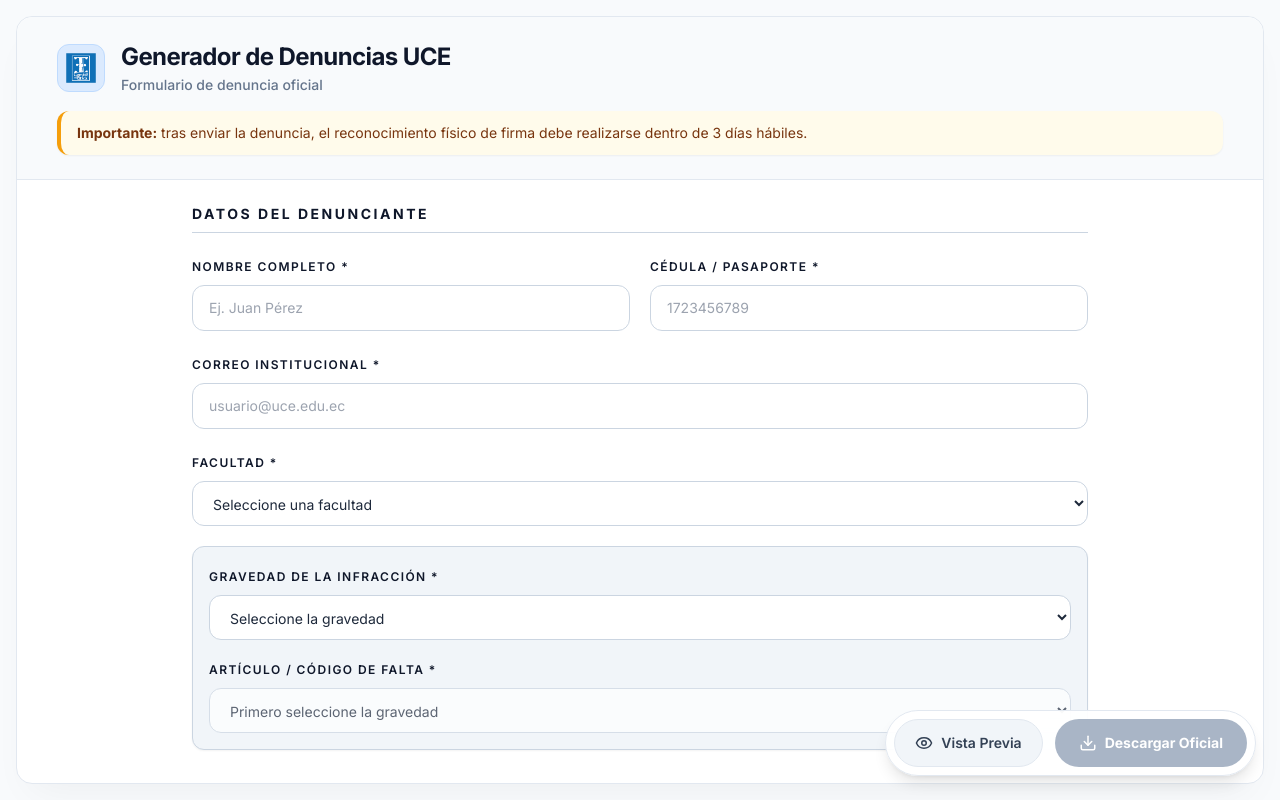
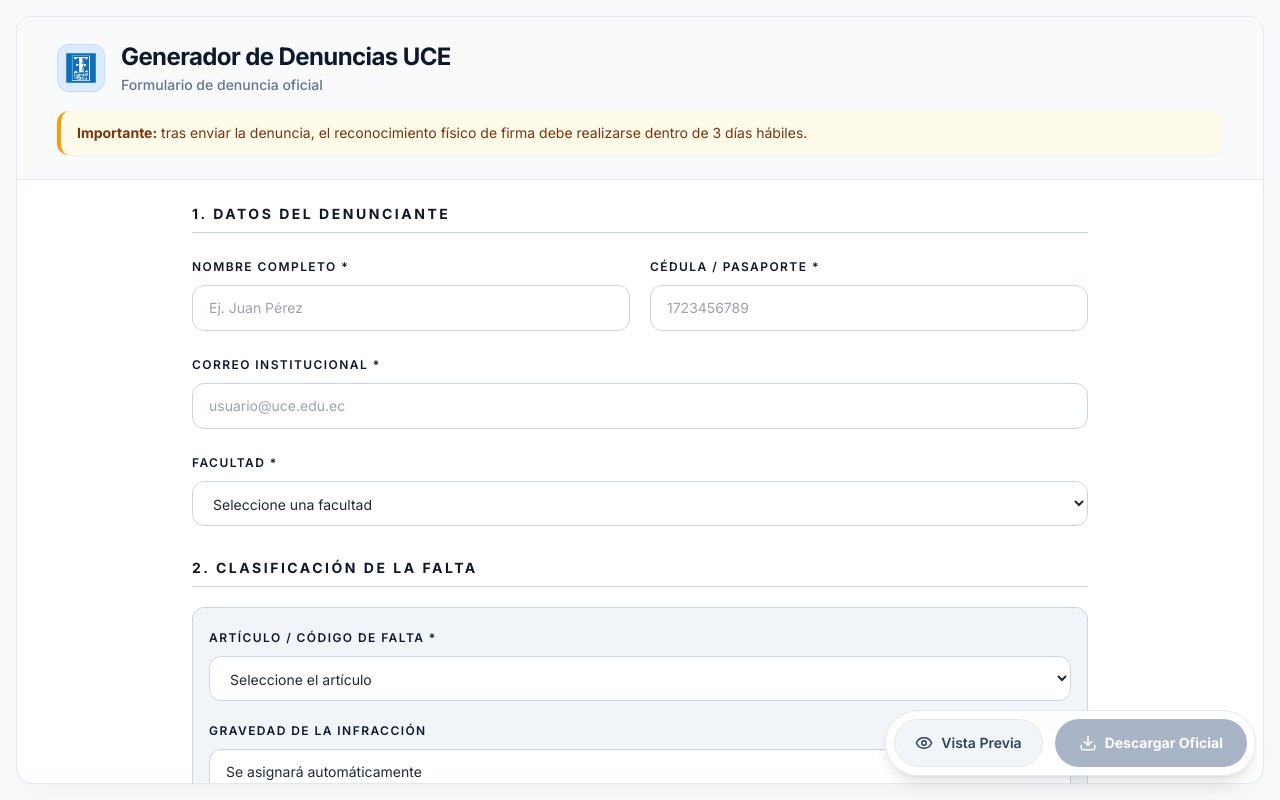
Before and after one commit to aatituanau/Anonymous-Reports, a React (Vite) app: page / in a window 1280 px wide. Built offline with nearby package versions, Linux system fonts and the light colour scheme.

Commit message:
feat: implement multi-step complaint report form with dynamic validation and PDF generation support

```diff
--- a/src/App.jsx
+++ b/src/App.jsx
@@ -22,6 +22,7 @@
   nombreDenunciado: "",
   calidadDenunciado: "",
   descripcionHechos: "",
+  medidasReparacion: "",
   diligencias: "",
   adjuntos: [],
   aceptaTerminos: false,
--- a/src/components/ComplaintForm.jsx
+++ b/src/components/ComplaintForm.jsx
@@ -1,4 +1,4 @@
-import { ShieldCheck } from "lucide-react";
+import { ShieldCheck, Info } from "lucide-react";
 import {APP_TITLE} from "../config";
 import SelectorGravedad from "./SelectorGravedad";
 import FormSection from "./form/FormSection";
@@ -54,7 +54,7 @@
       <div className="flex-1 overflow-y-auto overscroll-contain px-4 py-6 lg:px-8 custom-scrollbar">
         <form className="mx-auto flex w-full max-w-4xl flex-col gap-8 pb-16">
           <div>
-            <FormSection title="Datos del Denunciante">
+            <FormSection title="1. Datos del Denunciante">
               <div className="grid gap-5 md:grid-cols-2">
                 <TextField
                   label="Nombre completo *"
@@ -103,8 +103,11 @@
                   </option>
                 ))}
               </SelectField>
+            </FormSection>
+          </div>
 
-              <div className="md:col-span-2 mt-2">
+          <div>
+            <FormSection title="2. Clasificación de la Falta">
               <SelectorGravedad
                 inputClassName={inputClassName}
                 onSelectionChange={onGravedadChange}
@@ -117,14 +120,19 @@
                   <FieldError message={errors.articuloFalta} />
                 </div>
               ) : null}
-              </div>
             </FormSection>
           </div>
 
           <div>
-            <FormSection title="Datos del Denunciado">
+            <FormSection title="3. Relación de los Hechos">
+              <div className="mb-6 grid gap-5 md:grid-cols-2 p-5 bg-slate-50 border border-slate-200 rounded-xl">
+                <div className="md:col-span-2">
+                  <h3 className="text-sm font-bold text-slate-700 uppercase tracking-wide border-b border-slate-200 pb-2 mb-4">
+                    Identificación del Presunto Infractor
+                  </h3>
+                </div>
                 <TextField
-                label="Nombre del presunto infractor *"
+                  label="Nombre del denunciado *"
                   name="nombreDenunciado"
                   value={formData.nombreDenunciado}
                   onChange={onChange}
@@ -148,13 +156,10 @@
                   <option value="empleado">Empleado</option>
                   <option value="trabajador">Trabajador</option>
                 </SelectField>
-            </FormSection>
               </div>
 
-          <div>
-            <FormSection title="Relación de los Hechos">
               <TextAreaField
-                label="Descripción detallada *"
+                label="Descripción detallada de los hechos *"
                 name="descripcionHechos"
                 value={formData.descripcionHechos}
                 onChange={onChange}
@@ -162,15 +167,56 @@
                 error={errors.descripcionHechos}
                 className={inputClassName + " min-h-[200px] resize-y"}
               />
+            </FormSection>
+          </div>
 
-              <div className="mt-4 p-4 bg-slate-50 rounded-xl border border-slate-200">
+          <div>
+            <FormSection title="4. Medidas de Reparación">
+              <div className="mb-5 flex gap-3 rounded-xl border border-blue-200 bg-blue-50/50 p-4">
+                <Info className="mt-0.5 h-5 w-5 shrink-0 text-blue-600" />
+                <div className="text-sm text-blue-900 w-full">
+                  <p className="font-bold mb-2">Guía Legal - Sección V: De las Medidas de Reparación</p>
+                  <div className="max-h-64 overflow-y-auto pr-2 custom-scrollbar space-y-3 text-[13px] leading-relaxed">
+                    <p>
+                      <strong>Art. 54.- Finalidad. -</strong> En caso de declararse la vulneración de derechos a través de la determinación de responsabilidad, debido al cometimiento de algún tipo de falta, se ordenará la reparación integral por el daño inmaterial. La reparación integral procurará que la persona o personas titulares del derecho violado gocen y disfruten el derecho de la manera más adecuada posible y que se restablezca a la situación anterior a la violación.
+                    </p>
+                    <p>
+                      <strong>Art. 55.- Tipos de medidas de reparación. -</strong> Las medidas de reparación integral que se podrán solicitar serán las siguientes:
+                      <br/>a) Satisfacción: publicación o difusión de la resolución, acto público de reconocimiento de responsabilidad, medidas de conmemoración de las víctimas y/o los hechos, medidas de carácter artístico, entre otras.
+                      <br/>b) Garantías de no repetición: procesos de capacitación y/o sensibilización, campañas de prevención de vulneración de derechos, reformas de resoluciones, normativas o protocolos.
+                      <br/>c) Rehabilitación: este tipo de medidas podrá ser médica (para daños físicos que afecten a la integridad y/o salud), psicológica (daños psíquicos o morales), social (cuando se requiera intervención y trabajo con un curso o colectivo que se relacione a las afectaciones) y académica (cuando los daños hayan causado detrimento en la carrera académica de la víctima).
+                      <br/>d) Restitución: podrá ser carácter simbólico inmaterial. Y en el ámbito académico: corrección de notas, promoción, matrículas, titulación.
+                    </p>
+                    <p>
+                      <strong>Art. 56.- Implementación de las medidas. -</strong> El Tribunal de Honor, la CEAD y el HCU cuando emitan una resolución con responsabilidad por el cometimiento de una falta, deberán establecer las medidas de reparación que se otorgan en cada caso y las entidades universitarias obligadas a cumplirlas. Las medidas de reparación, que serán simbólicas e inmateriales, no son responsabilidad exclusiva de la o las personas que cometen una falta, ya que, bajo el principio de corresponsabilidad, toda la comunidad universitaria debe estar involucrada en restituir los derechos conculcados.
+                    </p>
+                    <p>
+                      <strong>Art. 57.- Seguimiento. -</strong> El Comité de Ética será la entidad encargada de dar seguimiento de la ejecución de las medidas de reparación. En el caso de incumplimiento del acta o resoluciones y de las medidas de reparación, remitirá un informe al HCU para que se emita un dictamen de obligatoriedad de cumplimiento de los acuerdos y medidas de reparación.
+                    </p>
+                  </div>
+                </div>
+              </div>
+
+              <TextAreaField
+                label="¿Qué medidas de reparación solicita? *"
+                name="medidasReparacion"
+                value={formData.medidasReparacion}
+                onChange={onChange}
+                placeholder="Basándose en la guía legal (Art. 55), redacte aquí su petición de medidas de reparación..."
+                error={errors.medidasReparacion}
+                className={inputClassName + " min-h-[120px] resize-y"}
+              />
+            </FormSection>
+          </div>
+
+          <div>
+            <div className="p-4 bg-slate-50 rounded-xl border border-slate-200">
               <TermsBlock
                 checked={formData.aceptaTerminos}
                 onChange={onChange}
                 error={errors.aceptaTerminos}
               />
             </div>
-            </FormSection>
           </div>
         </form>
       </div>
--- a/src/components/SelectorGravedad.jsx
+++ b/src/components/SelectorGravedad.jsx
@@ -2,89 +2,85 @@
 
 const catalogoFaltas = {
   leve: [
-    {
-      codigo: "Art. 23",
-      descripcion:
-        "Llegar tarde de forma reiterada a actividades académicas sin justificación.",
-    },
-    {
-      codigo: "Art. 24",
-      descripcion:
-        "Incumplir la entrega de un trabajo asignado dentro del plazo establecido.",
-    },
-    {
-      codigo: "Art. 25",
-      descripcion:
-        "Utilizar lenguaje inapropiado o irrespetuoso en espacios institucionales.",
-    },
+    { codigo: "Art. 23 lit. a", descripcion: "No emitir rúbrica, de parte del docente, para la pronta recalificación de trabajos, exámenes y otros tipos de evaluaciones solicitados por el estudiante;" },
+    { codigo: "Art. 23 lit. b", descripcion: "Faltar a los procesos electorales universitarios, reglamentariamente convocados sin la debida justificación;" },
+    { codigo: "Art. 23 lit. c", descripcion: "Incurrir en conductas académicas inapropiadas en las tareas académicas o de evaluación; estos casos serán resueltos por el profesor;" },
+    { codigo: "Art. 23 lit. d", descripcion: "Usar los símbolos universitarios para fraude, ventas, promoción comercial o prácticas engañosas;" },
+    { codigo: "Art. 23 lit. e", descripcion: "Aplicar y receptar evaluaciones fuera de los predios universitarios sin la respectiva autorización del Director de Carrera;" },
+    { codigo: "Art. 23 lit. f", descripcion: "Incumplir las actividades académicas previstas en la ficha de asignación de carga horaria sin la debida justificación;" },
+    { codigo: "Art. 23 lit. g", descripcion: "No entregar las evaluaciones y/o demorar la entrega de calificaciones, fuera de la fecha del calendario académico;" },
+    { codigo: "Art. 23 lit. h", descripcion: "No asistir por parte del docente a más del diez por ciento de sus horas clases en un mes y las actividades programadas para el período académico, sin la debida justificación o licencia reglamentariamente concedida; y" },
+    { codigo: "Art. 23 lit. i", descripcion: "Todas las que no estén encuadradas como faltas graves y/o muy graves determinadas en el Reglamento del Código de Ética." },
   ],
   grave: [
-    {
-      codigo: "Art. 31",
-      descripcion:
-        "Suplantar la identidad de otra persona en una actividad académica o administrativa.",
-    },
-    {
-      codigo: "Art. 32",
-      descripcion:
-        "Alterar o falsificar documentos, registros o evidencias institucionales.",
-    },
-    {
-      codigo: "Art. 33",
-      descripcion:
-        "Acosar, intimidar o ejercer hostigamiento verbal dentro de la universidad.",
-    },
+    { codigo: "Art. 24 lit. a", descripcion: "Obstaculizar o interferir mediante acciones violentas en el normal desenvolvimiento de las actividades académicas, culturales y deportivas de la institución;" },
+    { codigo: "Art. 24 lit. b", descripcion: "Ofenderse recíprocamente u ofender a los miembros de la comunidad universitaria o atentar contra los intereses de la Universidad Central del Ecuador;" },
+    { codigo: "Art. 24 lit. c", descripcion: "No acatar la designación para la conformación del Tribunal de Honor;" },
+    { codigo: "Art. 24 lit. d", descripcion: "Atentar contra la institucionalidad y la autonomía universitaria; pasquines, mal uso de redes sociales, entre otros;" },
+    { codigo: "Art. 24 lit. e", descripcion: "Utilizar los bienes, espacios físicos, y recursos institucionales para actividades de carácter comercial sin previa autorización;" },
+    { codigo: "Art. 24 lit. f", descripcion: "No cumplir con los principios y disposiciones contenidas en el ordenamiento jurídico ecuatoriano, el presente estatuto o la normativa interna de la Universidad Central del Ecuador" },
+    { codigo: "Art. 24 lit. g", descripcion: "Obligar a los estudiantes a participar en manifestaciones políticas partidistas a cambio de beneficios académicos;" },
+    { codigo: "Art. 24 lit. h", descripcion: "Incumplir sin justificación con las comisiones asignadas por las autoridades universitarias;" },
+    { codigo: "Art. 24 lit. i", descripcion: "Obligar a organizar y participar en paseos y programas sociales e estudiantiles;" },
+    { codigo: "Art. 24 lit. j", descripcion: "Organizar giras estudiantiles sin justificación académica y sin autorización del Decanato;" },
+    { codigo: "Art. 24 lit. k", descripcion: "Cambiar la carga de horas clases y aprendizaje práctico experimental, sin la debida autorización del Director de Carrera;" },
+    { codigo: "Art. 24 lit. l", descripcion: "Vender o entregar textos o materiales de cualquier tipo para el desarrollo de las actividades académicas curriculares y extra curriculares a cambio de beneficios de cualquier naturaleza; y," },
+    { codigo: "Art. 24 lit. m", descripcion: "Inducir a votar por chantaje para beneficios personales, políticos o partidistas." },
   ],
   muy_grave: [
-    {
-      codigo: "Art. 41",
-      descripcion:
-        "Ejercer agresión física contra miembros de la comunidad universitaria.",
-    },
-    {
-      codigo: "Art. 42",
-      descripcion:
-        "Cometer actos de discriminación grave por razón de género, origen o condición.",
-    },
-    {
-      codigo: "Art. 43",
-      descripcion:
-        "Presentar, divulgar o encubrir conductas que comprometan seriamente la integridad institucional.",
-    },
+    { codigo: "Art. 25 lit. a", descripcion: "Cometer cualquier acto de violencia de hecho o de palabra contra cualquier miembro de la comunidad educativa, autoridades, ciudadanos y colectivos sociales;" },
+    { codigo: "Art. 25 lit. b", descripcion: "No excusarse de la conformación del Tribunal de Honor cuando se presentan los impedimentos señalados en este Estatuto;" },
+    { codigo: "Art. 25 lit. c", descripcion: "Incurrir en actos u omisiones de violencia de género, psicológica o sexual, que se traducen en conductas abusivas dirigidas a perseguir, chantajear e intimidar con el propósito o efecto de crear un entorno de desigualdad, ofensivo, humillante, hostil o vergonzoso para la victima;" },
+    { codigo: "Art. 25 lit. d", descripcion: "Incurrir en acoso tipificado en la Ley y en el Código de Ética;" },
+    { codigo: "Art. 25 lit. e", descripcion: "Cometer fraude académico conforme a los señalado en el Reglamento de Régimen Académico;" },
+    { codigo: "Art. 25 lit. f", descripcion: "Recibir coimas o exigir cobros a los estudiantes; y," },
+    { codigo: "Art. 25 lit. g", descripcion: "Deteriorar o destruir en forma voluntaria las instalaciones institucionales y los bienes públicos" },
   ],
+};
+
+const gravedadLabels = {
+  leve: "Leve",
+  grave: "Grave",
+  muy_grave: "Muy grave"
 };
 
 export default function SelectorGravedad({onSelectionChange, inputClassName, errorGravedad, errorArticulo}) {
   const [gravedad, setGravedad] = useState("");
   const [articulo, setArticulo] = useState("");
 
-  const articulosDisponibles = gravedad ? catalogoFaltas[gravedad] || [] : [];
+  const handleArticuloChange = (event) => {
+    const nuevoArticulo = event.target.value;
+    setArticulo(nuevoArticulo);
 
-  const handleGravedadChange = (event) => {
-    const nuevaGravedad = event.target.value;
+    if (!nuevoArticulo) {
+      setGravedad("");
+      onSelectionChange?.({
+        gravedad: "",
+        articulo: "",
+        descripcionArticulo: "",
+      });
+      return;
+    }
 
-    setGravedad(nuevaGravedad);
-    setArticulo("");
+    // Buscar a qué gravedad pertenece el artículo seleccionado
+    let gravedadEncontrada = "";
+    let descripcionEncontrada = "";
+
+    for (const [keyGravedad, faltas] of Object.entries(catalogoFaltas)) {
+      const falta = faltas.find(f => f.codigo === nuevoArticulo);
+      if (falta) {
+        gravedadEncontrada = keyGravedad;
+        descripcionEncontrada = falta.descripcion;
+        break;
+      }
+    }
+
+    setGravedad(gravedadEncontrada);
 
     onSelectionChange?.({
-      gravedad: nuevaGravedad,
-      articulo: "",
-      descripcionArticulo: "",
-    });
-  };
-
-  const handleArticuloChange = (event) => {
-    const nuevoArticulo = event.target.value;
-    const faltaSeleccionada = articulosDisponibles.find(
-      (falta) => falta.codigo === nuevoArticulo,
-    );
-
-    setArticulo(nuevoArticulo);
-
-    onSelectionChange?.({
-      gravedad,
+      gravedad: gravedadEncontrada,
       articulo: nuevoArticulo,
-      descripcionArticulo: faltaSeleccionada?.descripcion || "",
+      descripcionArticulo: descripcionEncontrada,
     });
   };
 
@@ -92,50 +88,51 @@
     <div className="space-y-4 rounded-xl border border-outline-variant bg-surface-container p-4 shadow-sm">
       <div className="space-y-2">
         <label className="text-xs font-semibold uppercase tracking-[0.12em] text-primary">
-          Gravedad de la infracción *
+          Artículo / Código de falta *
         </label>
         <select
-          className={`${inputClassName} ${errorGravedad ? '!border-red-500 !ring-red-500/20' : ''}`}
-          name="gravedad"
-          onChange={handleGravedadChange}
-          value={gravedad}
+          className={`${inputClassName} ${errorArticulo ? '!border-red-500 !ring-red-500/20' : ''}`}
+          name="articulo"
+          onChange={handleArticuloChange}
+          value={articulo}
         >
-          <option value="">Seleccione la gravedad</option>
-          <option value="leve">Leve</option>
-          <option value="grave">Grave</option>
-          <option value="muy_grave">Muy grave</option>
+          <option value="">Seleccione el artículo</option>
+          <optgroup label="Faltas Leves (Art. 23)">
+            {catalogoFaltas.leve.map((falta) => (
+              <option key={falta.codigo} value={falta.codigo}>
+                {falta.codigo} - {falta.descripcion.substring(0, 80)}...
+              </option>
+            ))}
+          </optgroup>
+          <optgroup label="Faltas Graves (Art. 24)">
+            {catalogoFaltas.grave.map((falta) => (
+              <option key={falta.codigo} value={falta.codigo}>
+                {falta.codigo} - {falta.descripcion.substring(0, 80)}...
+              </option>
+            ))}
+          </optgroup>
+          <optgroup label="Faltas Muy Graves (Art. 25)">
+            {catalogoFaltas.muy_grave.map((falta) => (
+              <option key={falta.codigo} value={falta.codigo}>
+                {falta.codigo} - {falta.descripcion.substring(0, 80)}...
+              </option>
+            ))}
+          </optgroup>
         </select>
       </div>
 
       <div className="space-y-2">
         <label className="text-xs font-semibold uppercase tracking-[0.12em] text-primary">
-          Artículo / Código de falta *
+          Gravedad de la infracción
         </label>
-        <select
-          className={`${inputClassName} ${errorArticulo ? '!border-red-500 !ring-red-500/20' : ''}`}
-          disabled={!gravedad}
-          name="articulo"
-          onChange={handleArticuloChange}
-          value={articulo}
-        >
-          <option value="">
-            {gravedad
-              ? "Seleccione el artículo"
-              : "Primero seleccione la gravedad"}
-          </option>
-          {articulosDisponibles.map((falta) => (
-            <option key={falta.codigo} value={falta.codigo}>
-              {falta.codigo} - {falta.descripcion}
-            </option>
-          ))}
-        </select>
+        <input
+          type="text"
+          className={`${inputClassName} bg-slate-100 cursor-not-allowed ${errorGravedad ? '!border-red-500 !ring-red-500/20' : ''}`}
+          name="gravedad"
+          disabled
+          value={gravedad ? gravedadLabels[gravedad] : "Se asignará automáticamente"}
+        />
       </div>
-
-      {articulo ? (
-        <p className="text-xs leading-5 text-on-surface-variant">
-          Selección actual: {articulo}
-        </p>
-      ) : null}
     </div>
   );
 }
--- a/src/config.js
+++ b/src/config.js
@@ -4,6 +4,6 @@
 export const INSTITUTION_NAME =
   env.VITE_INSTITUTION_NAME || "Universidad Central del Ecuador";
 export const INSTITUTION_SUBTITLE =
-  env.VITE_INSTITUTION_SUBTITLE || "Procuraduría General";
+  env.VITE_INSTITUTION_SUBTITLE || "Código de Ética";
 export const DOCUMENT_REFERENCE =
   env.VITE_DOCUMENT_REFERENCE || "DENUNCIA-PRELIMINAR-UCE";
--- a/src/utils/validation.js
+++ b/src/utils/validation.js
@@ -27,18 +27,23 @@
   },
   {
     name: "nombreDenunciado",
-    section: "Datos del Denunciado",
+    section: "Relación de los Hechos",
     label: "Nombre del presunto infractor",
   },
   {
     name: "calidadDenunciado",
-    section: "Datos del Denunciado",
+    section: "Relación de los Hechos",
     label: "Calidad / Cargo",
   },
   {
     name: "descripcionHechos",
     section: "Relación de los Hechos",
     label: "Descripción detallada",
+  },
+  {
+    name: "medidasReparacion",
+    section: "Medidas de Reparación",
+    label: "Medidas de reparación solicitadas",
   },
   {
     name: "aceptaTerminos",
@@ -103,6 +108,10 @@
       if (!value || value.trim().length < 20)
         return "Describa los hechos con al menos 20 caracteres.";
       return "";
+    case "medidasReparacion":
+      if (!value || value.trim().length < 10)
+        return "Detalle las medidas de reparación solicitadas (mínimo 10 caracteres).";
+      return "";
     case "aceptaTerminos":
       if (!value) return "Debe aceptar los términos para continuar.";
       return "";
```
Also changed, not shown: src/components/preview/BodyPreview.jsx (+49 -34 lines). Lines whose indentation alone changed are shown as unchanged.
